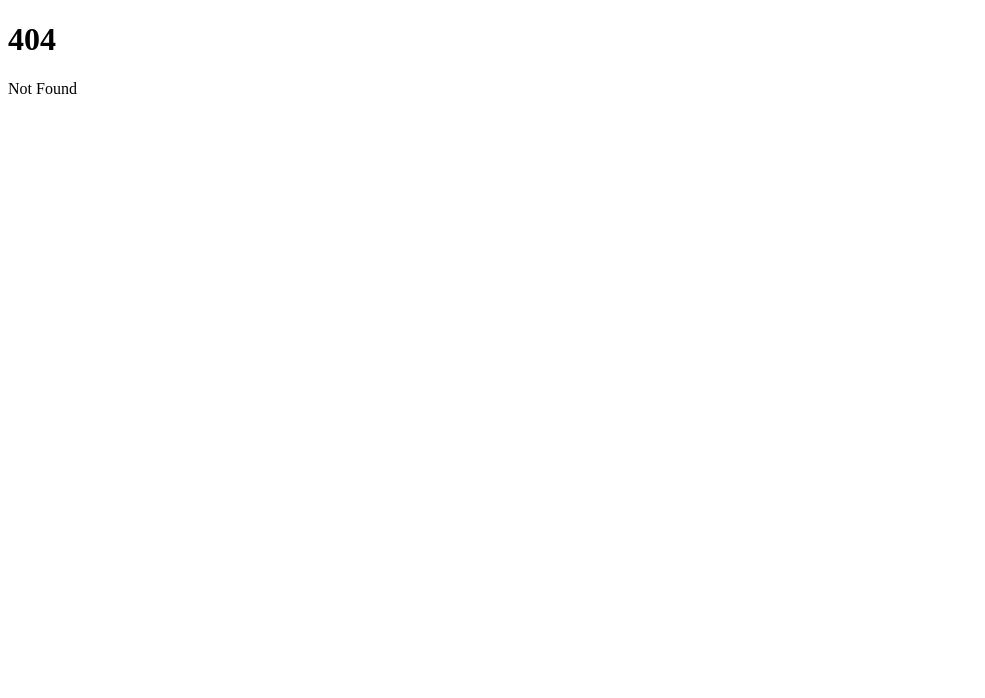
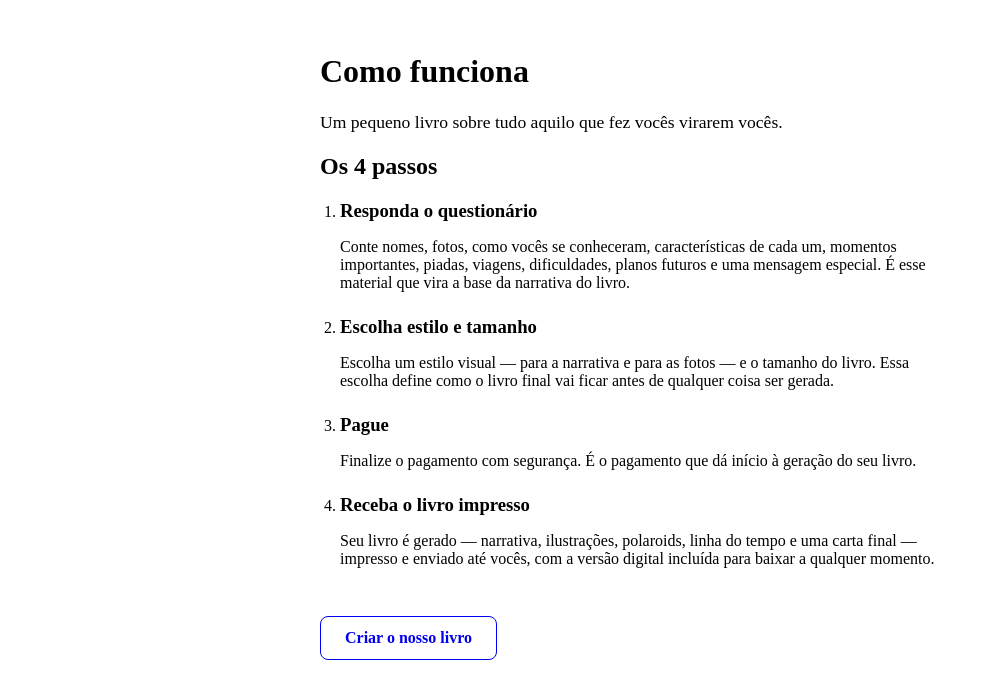
Before and after one commit to Marcelo-Has/personal-gift-project, a SvelteKit app: page /como-funciona in a window 1280 px wide. Before the commit this address had no page. Shown: the top 698 px of the page, without its empty margins (0-985 px from the left). Built offline with nearby package versions, Linux system fonts and the light colour scheme.

Commit message:
feat: adiciona página /como-funciona
Página dedicada explicando o processo em 4 passos (questionário, estilo
e tamanho, pagamento, livro impresso), com CTA para /questionario e
link a partir da home. Fecha #164.

```diff
--- a/src/routes/+page.svelte
+++ b/src/routes/+page.svelte
@@ -23,6 +23,7 @@
 				</li>
 			{/each}
 		</ol>
+		<p><a href={resolve('/como-funciona')}>Ver como funciona em detalhes</a></p>
 	</section>
 
 	<p class="audience-note">{homeContent.audienceNote}</p>
--- /dev/null
+++ b/src/routes/como-funciona/+page.svelte
@@ -0,0 +1,89 @@
+<script lang="ts">
+	import { resolve } from '$app/paths';
+</script>
+
+<svelte:head>
+	<title>Como funciona — Nossa História</title>
+	<meta
+		name="description"
+		content="Entenda o passo a passo do mini livro Nossa História: questionário guiado, escolha de estilo e tamanho, pagamento e entrega do livro impresso."
+	/>
+</svelte:head>
+
+<main>
+	<header>
+		<h1>Como funciona</h1>
+		<p class="promise">Um pequeno livro sobre tudo aquilo que fez vocês virarem vocês.</p>
+	</header>
+
+	<section aria-labelledby="passos">
+		<h2 id="passos">Os 4 passos</h2>
+		<ol>
+			<li>
+				<h3>Responda o questionário</h3>
+				<p>
+					Conte nomes, fotos, como vocês se conheceram, características de cada um, momentos
+					importantes, piadas, viagens, dificuldades, planos futuros e uma mensagem especial. É esse
+					material que vira a base da narrativa do livro.
+				</p>
+			</li>
+			<li>
+				<h3>Escolha estilo e tamanho</h3>
+				<p>
+					Escolha um estilo visual — para a narrativa e para as fotos — e o tamanho do livro. Essa
+					escolha define como o livro final vai ficar antes de qualquer coisa ser gerada.
+				</p>
+			</li>
+			<li>
+				<h3>Pague</h3>
+				<p>
+					Finalize o pagamento com segurança. É o pagamento que dá início à geração do seu livro.
+				</p>
+			</li>
+			<li>
+				<h3>Receba o livro impresso</h3>
+				<p>
+					Seu livro é gerado — narrativa, ilustrações, polaroids, linha do tempo e uma carta final —
+					impresso e enviado até vocês, com a versão digital incluída para baixar a qualquer
+					momento.
+				</p>
+			</li>
+		</ol>
+	</section>
+
+	<a class="cta" href={resolve('/questionario')}>Criar o nosso livro</a>
+</main>
+
+<style>
+	main {
+		max-width: 40rem;
+		margin: 0 auto;
+		padding: 1.5rem;
+	}
+
+	.promise {
+		font-size: 1.1rem;
+	}
+
+	.cta {
+		display: inline-block;
+		margin-top: 1.5rem;
+		padding: 0.75rem 1.5rem;
+		font-weight: bold;
+		text-decoration: none;
+		border: 1px solid currentColor;
+		border-radius: 0.5rem;
+	}
+
+	ol {
+		padding-left: 1.25rem;
+	}
+
+	li {
+		margin-bottom: 1.5rem;
+	}
+
+	h3 {
+		margin-bottom: 0.25rem;
+	}
+</style>
```
Also changed, not shown: 1 other file (tests, documents, lock files or other folders).
